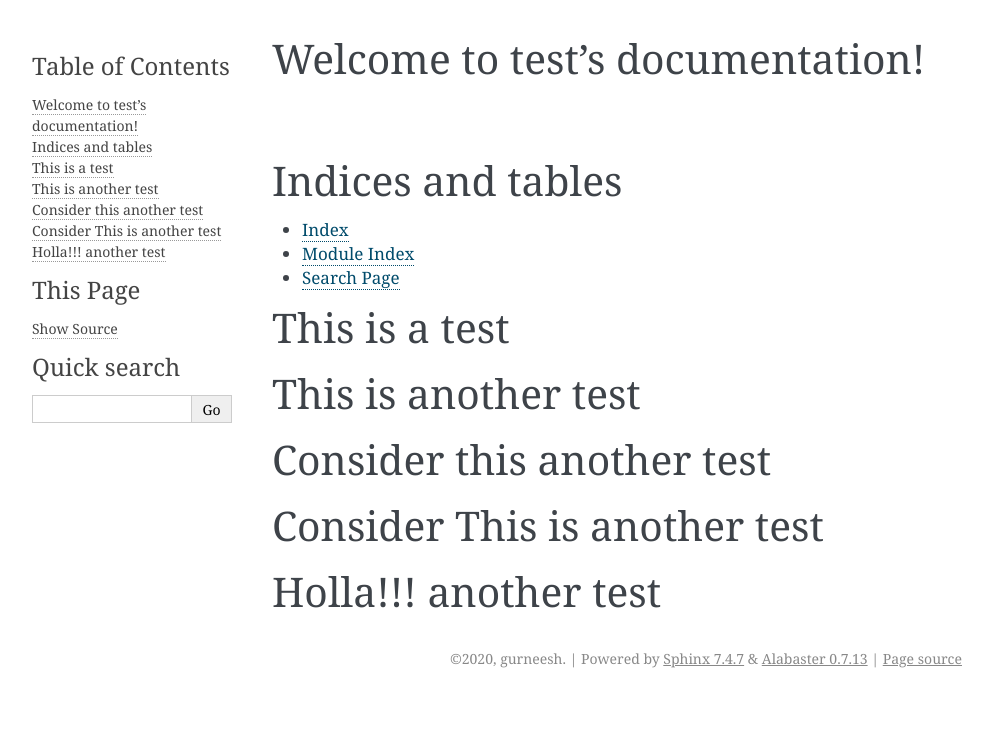
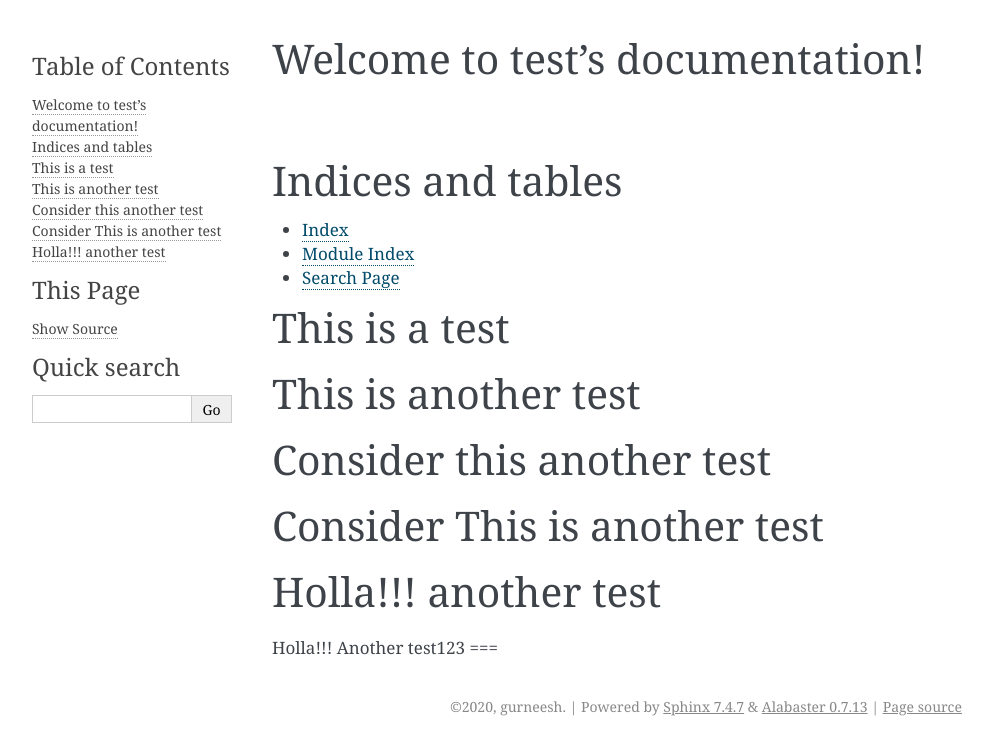
Before and after one commit to gurneeshchahal/test-docs, a Sphinx documentation site: the page built from source/index.rst, in a window 1280 px wide. Shown: the top 755 px of the page, without its empty margins (148-1140 px from the left). Built offline with Sphinx 7.4.7, drawn with Linux system fonts in a browser that asks for light colours.

Commit message:
test12345

```diff
--- a/source/index.rst
+++ b/source/index.rst
@@ -33,3 +33,6 @@ Consider This is another test
 
 Holla!!! another test
 =====================
+
+Holla!!! Another test123
+===
```
